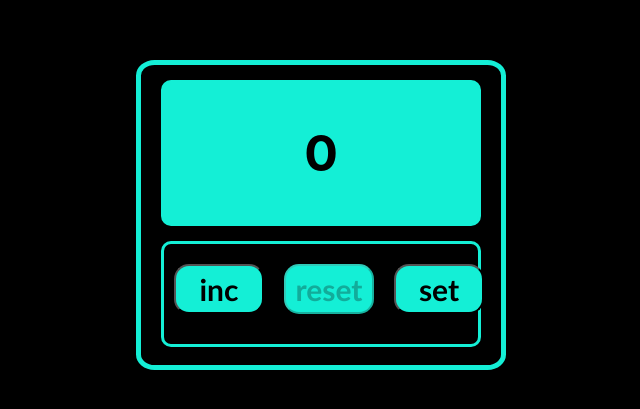
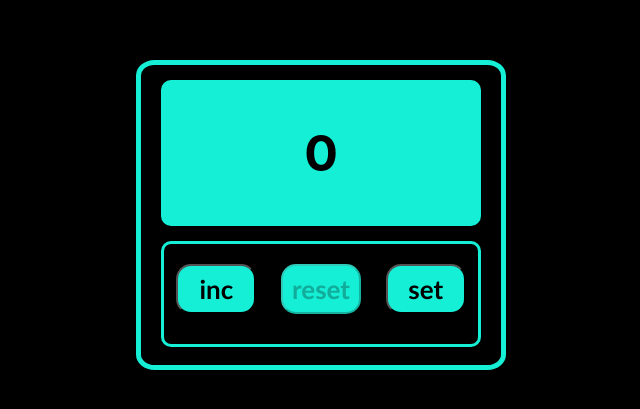
Before and after one commit to ZherdevMak/Counter, a React (Create React App) app: page / in a window 1280 px wide. Shown: the part 185-594 px from the top of the page, without its empty margins (319-959 px from the left). Built offline with nearby package versions, Linux system fonts and the light colour scheme.

Commit message:
Counter2 update 2

```diff
--- a/src/Counter/Button/Button.module.css
+++ b/src/Counter/Button/Button.module.css
@@ -1,10 +1,10 @@
 .button {
-    width: 90px;
+    width: 80px;
     height: 50px;
-    margin: 20px 10px;
+    margin: 20px 0;
     border-radius: 15px;
     background-color: #14efd6;
-    font-size: 30px;
+    font-size: 26px;
     font-weight: bold;
     font-family: "Trebuchet MS";
 }
--- a/src/Counter/Counter.module.css
+++ b/src/Counter/Counter.module.css
@@ -1,5 +1,6 @@
 .wrapper {
-    width:360px;
+    width: 90% ;
+    max-width:360px;
     height: 300px;
     border: #14efd6 solid 5px;
     border-radius: 5%;
```
